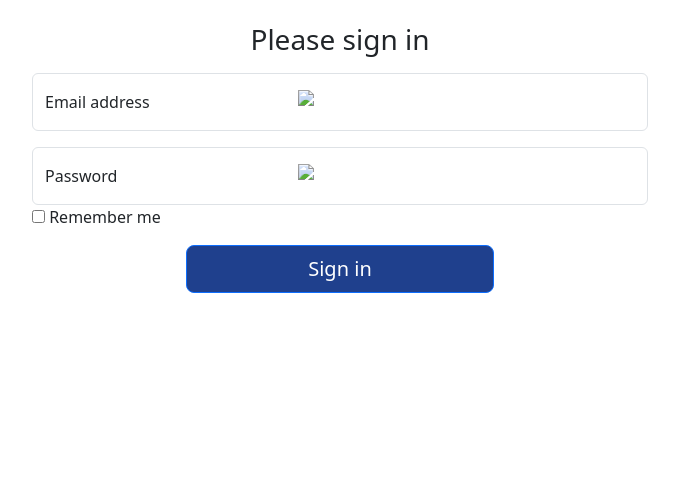
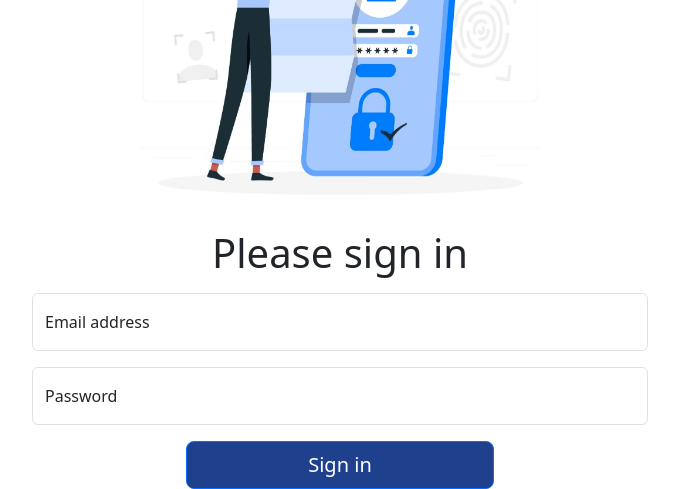
Before and after one commit to Nadaai/Term_Project_CMS353_v1.2, a Flask app: template templates/signin.html in a window 1280 px wide. Shown: the part 343-832 px from the top of the page, without its empty margins (300-979 px from the left). Before the commit the page ends 636 px from the top, so only its background shows below. Run offline with Flask 3, Linux system fonts and the light colour scheme; the template is opened without the code that fills it, so the values that code supplies are empty.

Commit message:
updated signin

```diff
--- a/main.py
+++ b/main.py
@@ -2,11 +2,21 @@ from flask import Flask, render_template, request, redirect, url_for
 
 app = Flask(__name__)
 
+static = {"firstName": "name",
+            "lastName": "lastname",
+            "userName": "userName",
+            "email": "email@at.com",
+            "password": "password",
+            "type": "type"
+            }
 
 @app.route('/')
 def home():
     return render_template("instructor_page.html")
 
+@app.route('/home_student')
+def home_student():
+    return render_template("student_page.html")
 
 @app.route('/register', methods=['POST', 'GET'])
 def register():
@@ -15,12 +25,28 @@ def register():
                   "lastName": request.form['lastName'],
                   "userName": request.form['userName'],
                   "email": request.form["email"],
+                  "password": request.form["password"],
                   "type": request.form['type']}
         print(result)
 
         return redirect(url_for('home'))
 
     return render_template('addForm.html')
+
+@app.route('/signin', methods=['POST', 'GET'])
+def signin():
+
+    if request.method == "POST":
+
+        result1 = {"email": request.form["email"],
+                  "password": request.form['password']}
+
+        if result1["email"] == static["email"] and result1["password"] == static["password"]:
+            return redirect(url_for('home_student'))
+        else:
+            return render_template('signin.html')
+
+    return render_template('signin.html')
 
 
 @app.route('/group')
--- a/templates/signin.html
+++ b/templates/signin.html
@@ -6,41 +6,40 @@
     <link href="https://cdn.jsdelivr.net/npm/bootstrap@5.3.2/dist/css/bootstrap.min.css" rel="stylesheet" integrity="sha384-T3c6CoIi6uLrA9TneNEoa7RxnatzjcDSCmG1MXxSR1GAsXEV/Dwwykc2MPK8M2HN" crossorigin="anonymous">
     <script src="https://cdn.jsdelivr.net/npm/bootstrap@5.3.2/dist/js/bootstrap.bundle.min.js" integrity="sha384-C6RzsynM9kWDrMNeT87bh95OGNyZPhcTNXj1NW7RuBCsyN/o0jlpcV8Qyq46cDfL" crossorigin="anonymous"></script>
     <link rel="stylesheet" href="../static/css/adminStyle.css">
-    <title>Document</title>
+    <title>signin</title>
 </head>
 <body>
   <header>
-        <div class="up-header mb-3"></div>
+
+    <div class="mb-3" style="height: 3.5rem; width: 100%; margin-top: 0; background-color: #1F408D;"></div>
     <div class="d-flex flex-column flex-md-row align-items-center pb-3 mb-4 ps-5 pe-4">
         <a href="#" class="d-flex align-items-center text-dark text-decoration-none">
           <span class="fs-4">Teams</span>
         </a>
+      </div>
 
-
-          </div>
   </header>
 
     <main class="container form-signin w-50">
-        <form >
-          <div class="text-center"><img class=" mb-4"  src="../static/assets/Mobile-login-Cristina.jpg"  alt="" width="250" height="250"></div>
-          <h1 class="h3 mb-3 fw-normal text-center">Please sign in</h1>
+        <form method="POST">
+          <div class="text-center"><img class=" mb-4"  src="../static/assets/login_picture.jpeg"  alt="" width="400" height="400"></div>
+          <h1 class="h1 mb-3 fw-normal text-center">Please sign in</h1>
 
           <div class="form-floating">
-            <input type="email" class="form-control" id="floatingInput" placeholder="name@example.com" data-nlok-ref-guid="5cb72981-ca57-464a-c217-b96e5170339b" autocomplete="off"><div id="norton-idsafe-field-styling-divId" style="height:24px;max-width:24px;vertical-align:top; position:absolute; top:17px;left:266.3225806451613px;cursor:pointer;resize: both;z-index:2147483646;"><img id="norton-idsafe-field-logo-imgId" src="chrome-extension://lcccdlklhahfmobgpnilndimkankpnkg/images/npw-badge-icon-locked.svg" style="min-height:24px; min-width:24px;display:block;"></div>
-            <label for="floatingInput">Email address</label>
+
+            <input name="email" type="email" class="form-control" id="email" placeholder="name@example.com" data-nlok-ref-guid="5cb72981-ca57-464a-c217-b96e5170339b" autocomplete="off"><div id="norton-idsafe-field-styling-divId" style="height:24px;max-width:24px;vertical-align:top; position:absolute; top:17px;left:266.3225806451613px;cursor:pointer;resize: both;z-index:2147483646;"></div>
+            <label for="email">Email address</label>
           </div>
           <div class="form-floating mt-3">
-            <input type="password" class="form-control" id="floatingPassword" placeholder="Password" data-nlok-ref-guid="864621a9-b81f-4937-8a77-fd6d2086ab5a" autocomplete="off"><div id="norton-idsafe-field-styling-divId" style="height:24px;max-width:24px;vertical-align:top; position:absolute; top:17px;left:266.3225806451613px;cursor:pointer;resize: both;z-index:2147483646;"><img id="norton-idsafe-field-logo-imgId" src="chrome-extension://lcccdlklhahfmobgpnilndimkankpnkg/images/npw-badge-icon-locked.svg" style="min-height:24px; min-width:24px;display:block;"></div>
-            <label for="floatingPassword ">Password</label>
+            <input name="password" type="password" class="form-control" id="password" placeholder="Password" data-nlok-ref-guid="864621a9-b81f-4937-8a77-fd6d2086ab5a" autocomplete="off"><div id="norton-idsafe-field-styling-divId" style="height:24px;max-width:24px;vertical-align:top; position:absolute; top:17px;left:266.3225806451613px;cursor:pointer;resize: both;z-index:2147483646;"></div>
+            <label for="password ">Password</label>
           </div>
 
-          <div class="checkbox mb-3">
-            <label>
-              <input type="checkbox" value="remember-me"> Remember me
-            </label>
-          </div>
+          <div class="d-flex" style="height: 2vh;"> </div>
+
+
           <div class=" text-center">
-          <button class="w-50 btn btn-lg btn-primary" style="background-color: #1f408d;" type="submit" data-nlok-ref-guid="19b2adf5-3730-44c3-cae1-88766b2c4c88">Sign in</button>
+            <a href="{{ url_for('signin') }}"><button class="w-50 btn btn-lg btn-primary" style="background-color: #1f408d;" type="submit" data-nlok-ref-guid="19b2adf5-3730-44c3-cae1-88766b2c4c88">Sign in</button>
         </div>
         </form>
       </main>
```
Also changed, not shown: templates/addForm.html (+8 -0 lines), static/assets/login_picture.jpeg (added). Lines whose indentation alone changed are shown as unchanged.
